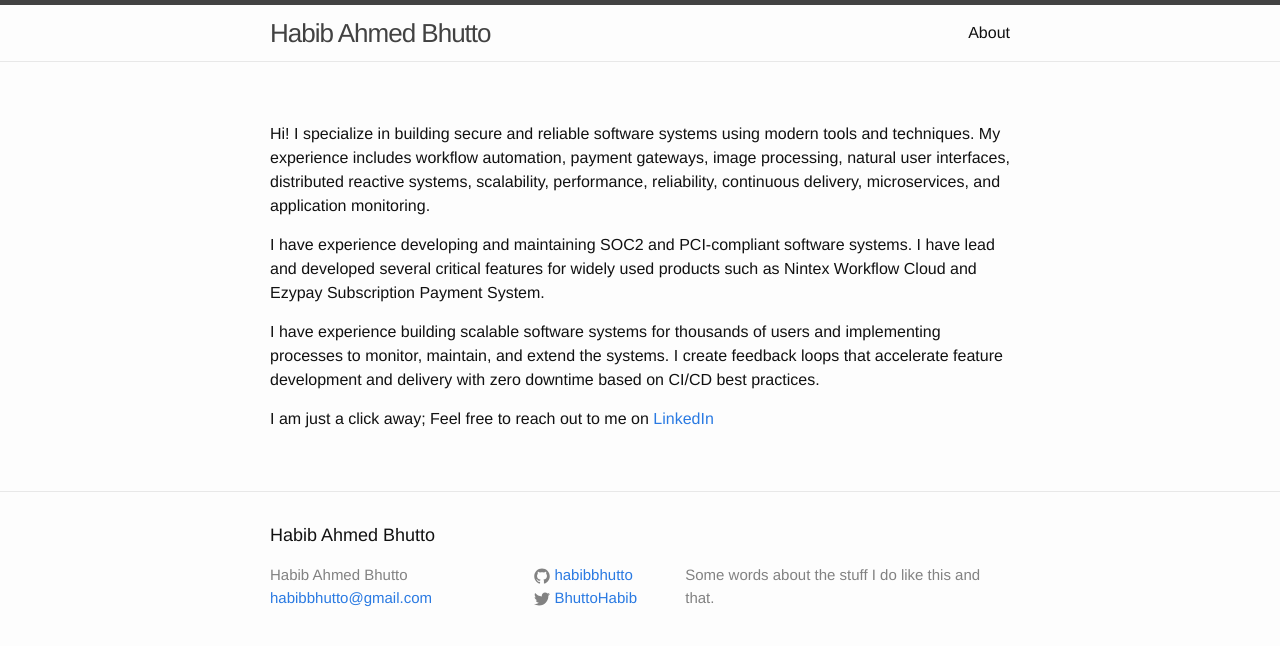
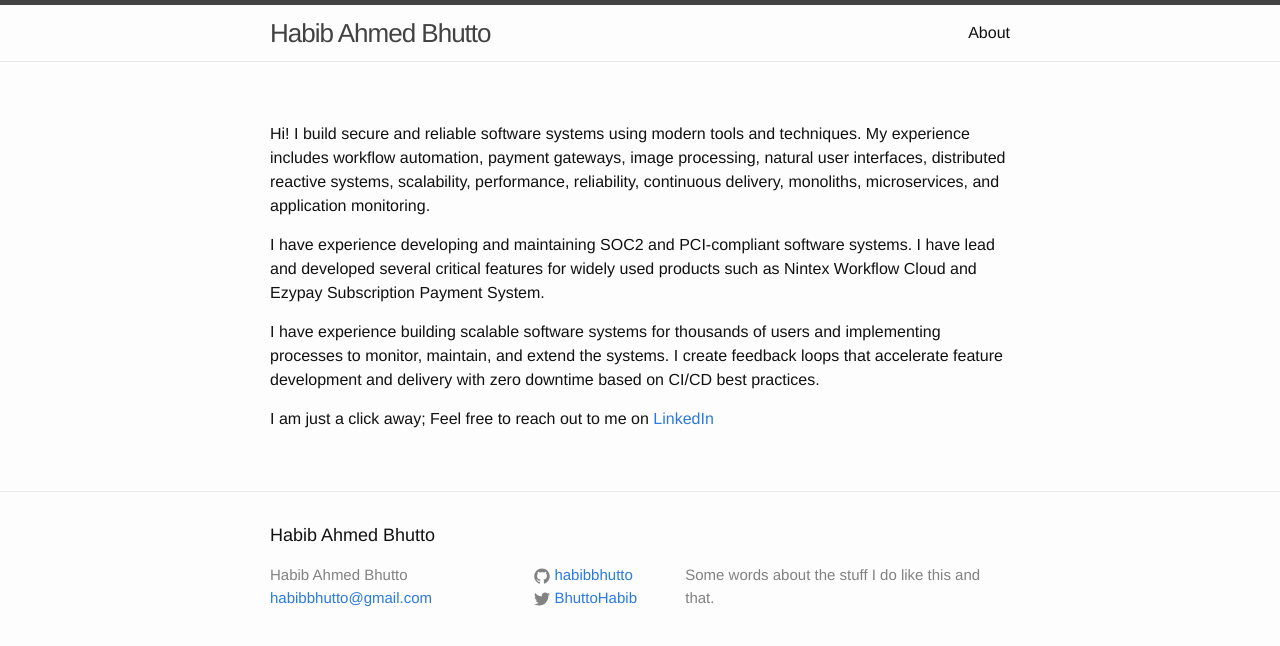
Before and after one commit to habibbhutto/habibbhutto.github.io, a Jekyll site: the page built from about.md, in a window 1280 px wide. Shown: the top 646 px of the page. Built offline with Jekyll 4.4.1, drawn with Linux system fonts in a browser that asks for light colours.

Commit message:
update about page

```diff
--- a/about.md
+++ b/about.md
@@ -4,7 +4,7 @@ title: About
 permalink: /about/
 ---
 
-Hi! I specialize in building secure and reliable software systems using modern tools and techniques. My experience includes workflow automation, payment gateways, image processing, natural user interfaces, distributed reactive systems, scalability, performance, reliability, continuous delivery, microservices, and application monitoring.
+Hi! I build secure and reliable software systems using modern tools and techniques. My experience includes workflow automation, payment gateways, image processing, natural user interfaces, distributed reactive systems, scalability, performance, reliability, continuous delivery, monoliths, microservices, and application monitoring.
 
 I have experience developing and maintaining SOC2 and PCI-compliant software systems. I have lead and developed several critical features for widely used products such as Nintex Workflow Cloud and Ezypay Subscription Payment System.
 
```
